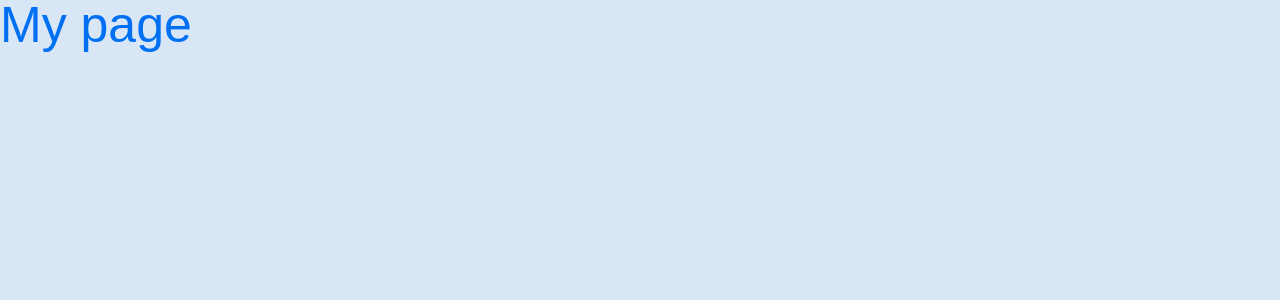
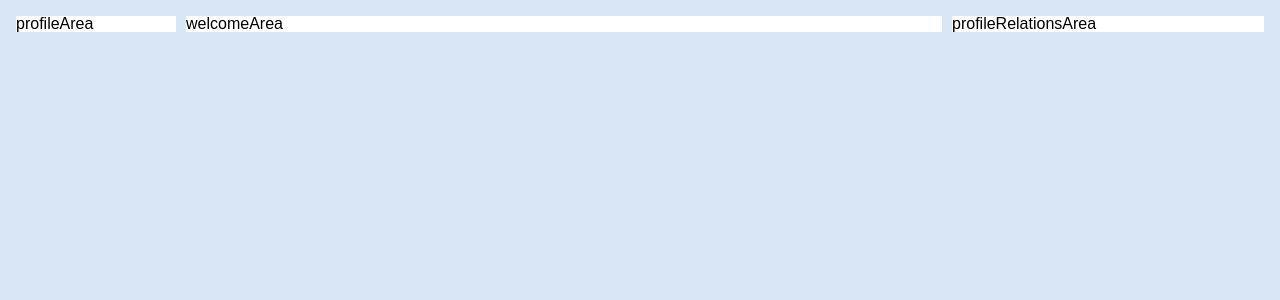
Before and after one commit to marcussousax/alurakut, a Next.js app: page / in a window 1280 px wide. Shown: the top 300 px of the page. Built offline with nearby package versions, Linux system fonts and the light colour scheme.

Commit message:
Creates an App Theme and 2 simple Styled Components

```diff
--- /dev/null
+++ b/src/components/Box.tsx
@@ -0,0 +1,8 @@
+import React from 'react'
+import styled from 'styled-components'
+
+const Box = styled.div`
+  background-color: #fff;
+`
+
+export default Box
--- /dev/null
+++ b/src/components/GridArea.tsx
@@ -0,0 +1,13 @@
+import styled, { css } from 'styled-components'
+
+interface IGridArea {
+    readonly areaName?: string | undefined
+}
+
+const GridArea = styled.div<IGridArea>`
+  ${({ areaName }) => css`
+    grid-area: ${areaName};
+  `}
+`
+
+export default GridArea
--- a/src/pages/_app.tsx
+++ b/src/pages/_app.tsx
@@ -1,13 +1,13 @@
 import type { AppProps } from 'next/app'
 import { ThemeProvider } from 'styled-components'
 import GlobalStyle from '../styles/global.styled'
-import AppTheme from '../styles/appTheme'
+import { appTheme } from '../styles/appTheme'
 
 export default function App({ Component, pageProps }: AppProps) {
     return (
         <>
-            <GlobalStyle />
-            <ThemeProvider theme={AppTheme}>
+            <ThemeProvider theme={appTheme}>
+                <GlobalStyle />
                 <Component {...pageProps} />
             </ThemeProvider>
         </>
--- a/src/pages/index.tsx
+++ b/src/pages/index.tsx
@@ -1,10 +1,37 @@
 import styled from 'styled-components'
-
-const Title = styled.h1`
-  font-size: 50px;
-  color: ${({ theme }) => theme.colors.primary};
-`
+import Box from '../components/Box'
+import GridArea from '../components/GridArea'
 
 export default function Home() {
-    return <Title>My page</Title>
+    return (
+        <MainGrid>
+            <GridArea areaName="profileArea">
+                <Box>
+                    <p>profileArea</p>
+                </Box>
+            </GridArea>
+            <GridArea areaName="welcomeArea">
+                <Box>
+                    <p>welcomeArea</p>
+                </Box>
+            </GridArea>
+            <GridArea areaName="profileRelationsArea">
+                <Box>
+                    <p>profileRelationsArea</p>
+                </Box>
+            </GridArea>
+        </MainGrid>
+    )
 }
+
+const MainGrid = styled.main`
+
+  gap: 10px;
+  padding: 16px;
+
+  @media (min-width: 860px) {
+    display: grid;
+    grid-template-areas: "profileArea welcomeArea profileRelationsArea";
+    grid-template-columns: 160px 1fr 312px;
+  }
+`
--- a/src/styles/appTheme.ts
+++ b/src/styles/appTheme.ts
@@ -1,7 +1,24 @@
-const AppTheme = {
-    colors: {
-        primary: '#0070f3',
-    },
+import 'styled-components'
+import { DefaultTheme } from 'styled-components'
+
+declare module 'styled-components' {
+    export interface DefaultTheme {
+        mainBackgroundColor: string;
+        gray1: string
+        gray2: string
+    }
 }
 
-export default AppTheme
+const lightTheme: DefaultTheme = {
+    mainBackgroundColor: '#D9E6F6',
+    gray1: '#333333',
+    gray2: '#5A5A5A'
+}
+
+const darkTheme: DefaultTheme = {
+    mainBackgroundColor: '#D9E6F6',
+    gray1: '#333333',
+    gray2: '#5A5A5A'
+}
+
+export { lightTheme as appTheme }
--- a/src/styles/global.styled.ts
+++ b/src/styles/global.styled.ts
@@ -5,8 +5,12 @@ const GlobalStyle = createGlobalStyle`
   ${ResetCSS}
 
   body {
-    background-color: #D9E6F6;
+    background-color: ${({ theme }) => theme.mainBackgroundColor};
     font-family: sans-serif;
+  }
+
+  #__next {
+    min-height: 100vh;
   }
 `
 
```
